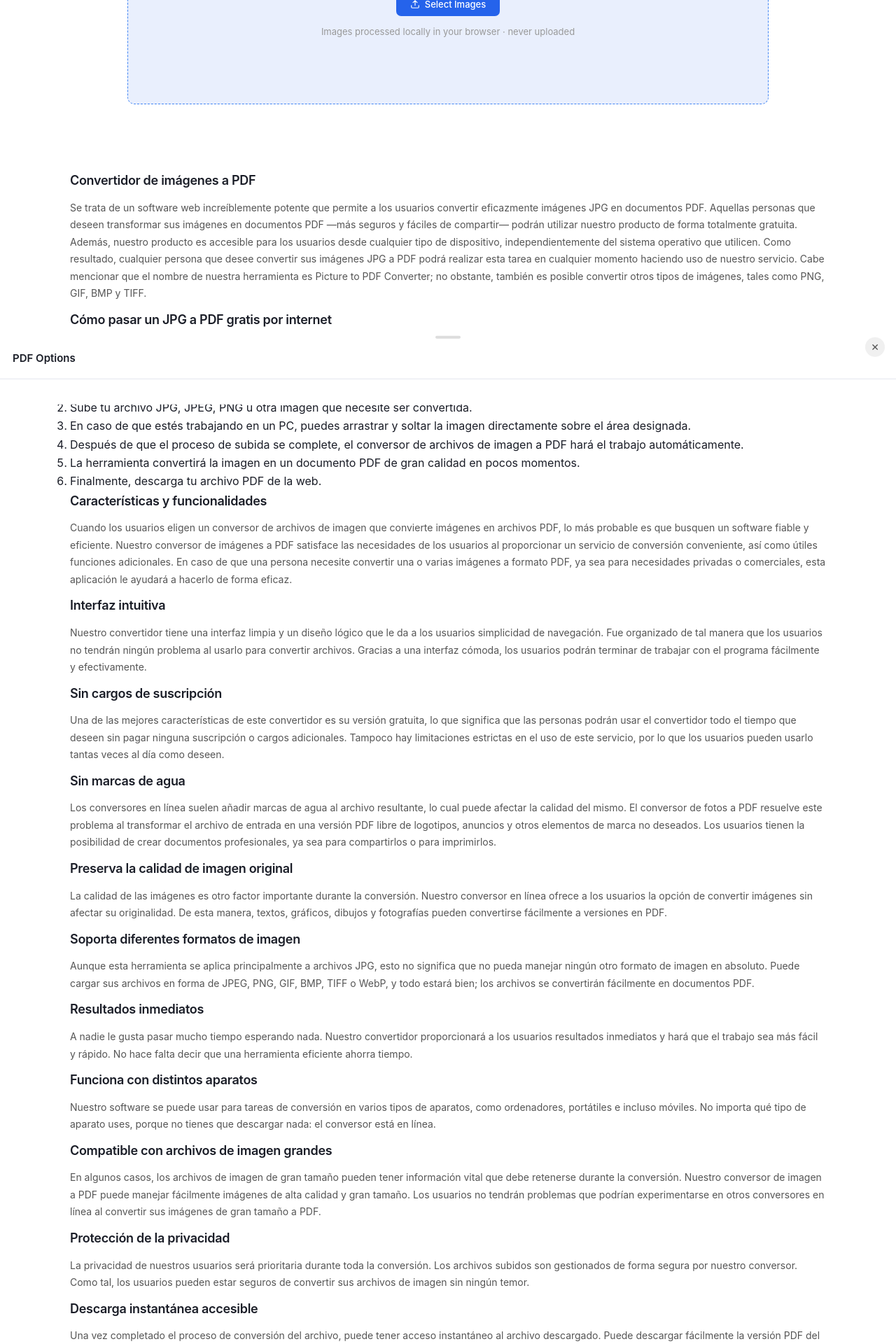
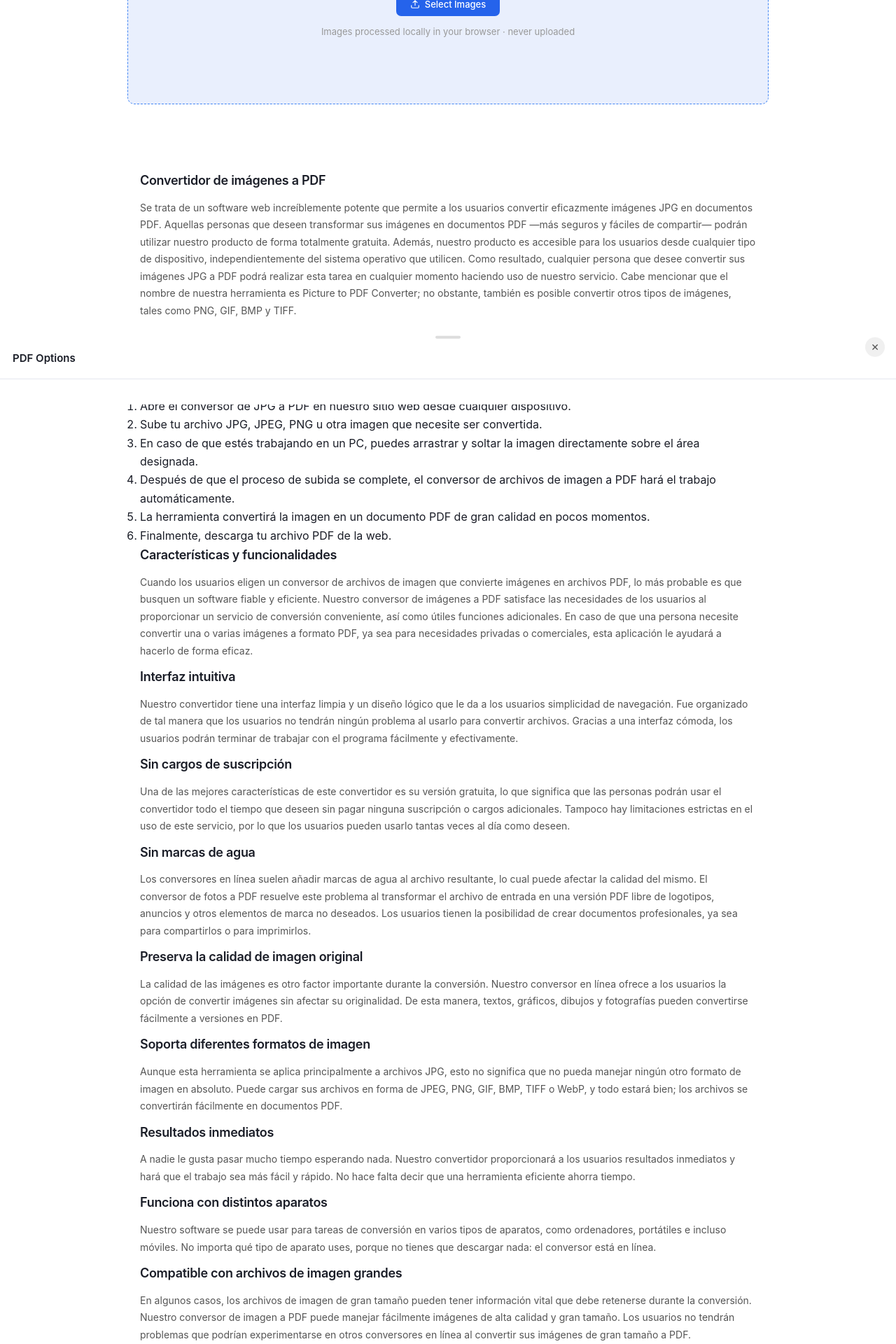
Before and after one commit to rforrupesh/jekyllmultilingual, a Jekyll site: the page built from jpg-to-pdf.html, in a window 1280 px wide. Shown: the part 432-2352 px from the top of the page at 70% size. Built offline with Jekyll 4.4.1, drawn with Linux system fonts in a browser that asks for light colours.

Commit message:
Update jpg-to-pdf.html

```diff
--- a/jpg-to-pdf.html
+++ b/jpg-to-pdf.html
@@ -7,7 +7,7 @@ ref: jpgtopdf
 permalink: /jpg-to-pdf/
 head_style: |
   #infoContent {
-  max-width: 1120px;
+  max-width: 920px;
   margin: 0 auto;
   padding: 32px 20px 20px;
 
```
